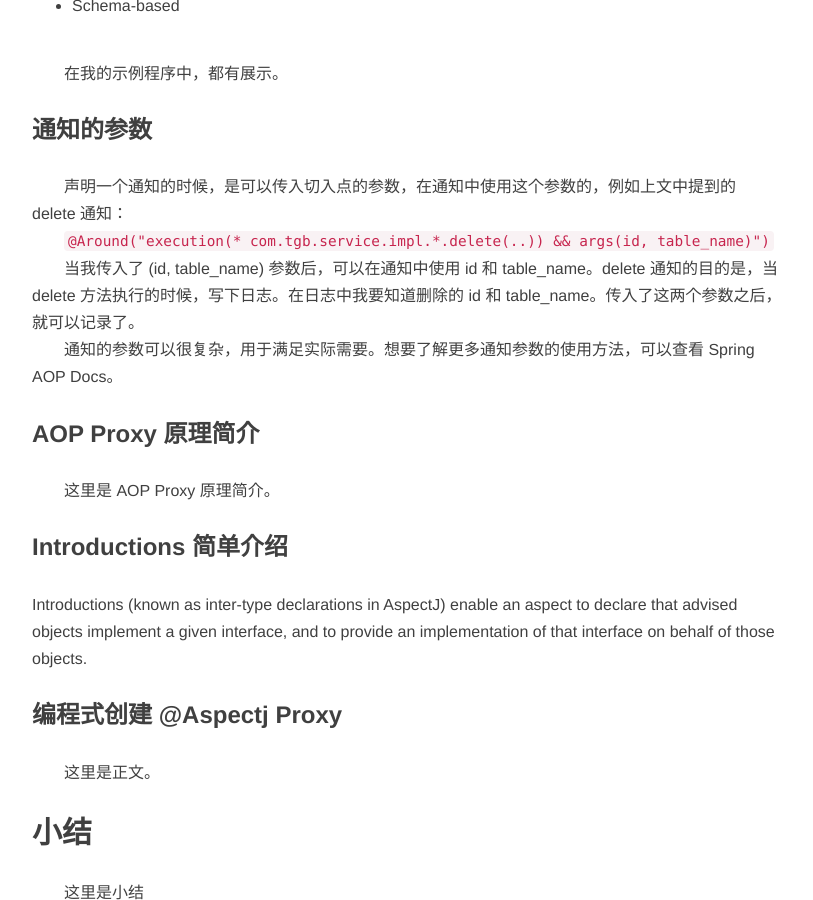
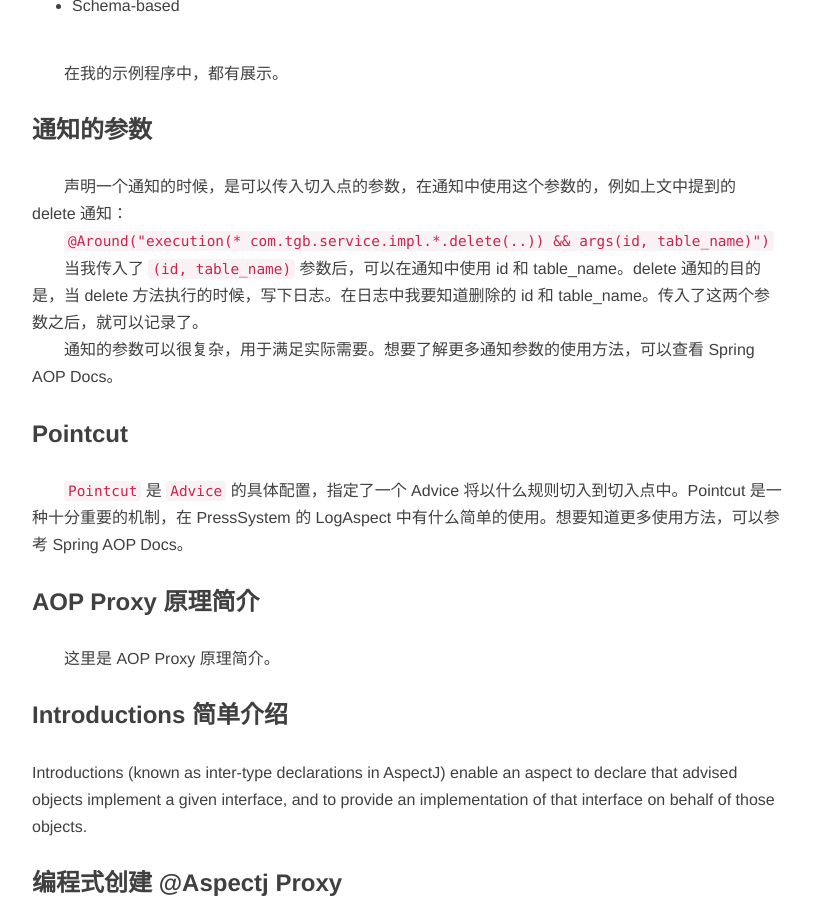
Before and after one commit to Julius-Liu/julius-liu.github.com, a Jekyll site: the page built from _posts/2016-04-22-spring-aop.md, in a window 1280 px wide and 900 px high, scrolled down 5653 px. Shown: the whole window, without its empty margins (233-1046 px from the left). Built offline with Jekyll 4.4.1, drawn with Linux system fonts in a browser that asks for light colours; nearby versions of some CDN libraries; comment, search, counter and statistics services are not loaded.

Commit message:
Spring AOP minor change 6

```diff
--- a/_posts/2016-04-22-spring-aop.md
+++ b/_posts/2016-04-22-spring-aop.md
@@ -177,8 +177,12 @@ CGLIB 代理<br>
 
 　　声明一个通知的时候，是可以传入切入点的参数，在通知中使用这个参数的，例如上文中提到的 delete 通知：<br>
 　　`@Around("execution(* com.tgb.service.impl.*.delete(..)) && args(id, table_name)")` <br>
-　　当我传入了 (id, table_name) 参数后，可以在通知中使用 id 和 table_name。delete 通知的目的是，当 delete 方法执行的时候，写下日志。在日志中我要知道删除的 id 和 table_name。传入了这两个参数之后，就可以记录了。<br>
+　　当我传入了 `(id, table_name)` 参数后，可以在通知中使用 id 和 table_name。delete 通知的目的是，当 delete 方法执行的时候，写下日志。在日志中我要知道删除的 id 和 table_name。传入了这两个参数之后，就可以记录了。<br>
 　　通知的参数可以很复杂，用于满足实际需要。想要了解更多通知参数的使用方法，可以查看 Spring AOP Docs。
+
+### Pointcut
+
+　　`Pointcut` 是 `Advice` 的具体配置，指定了一个 Advice 将以什么规则切入到切入点中。Pointcut 是一种十分重要的机制，在 PressSystem 的 LogAspect 中有什么简单的使用。想要知道更多使用方法，可以参考 Spring AOP Docs。
 
 ### AOP Proxy 原理简介
 
```
